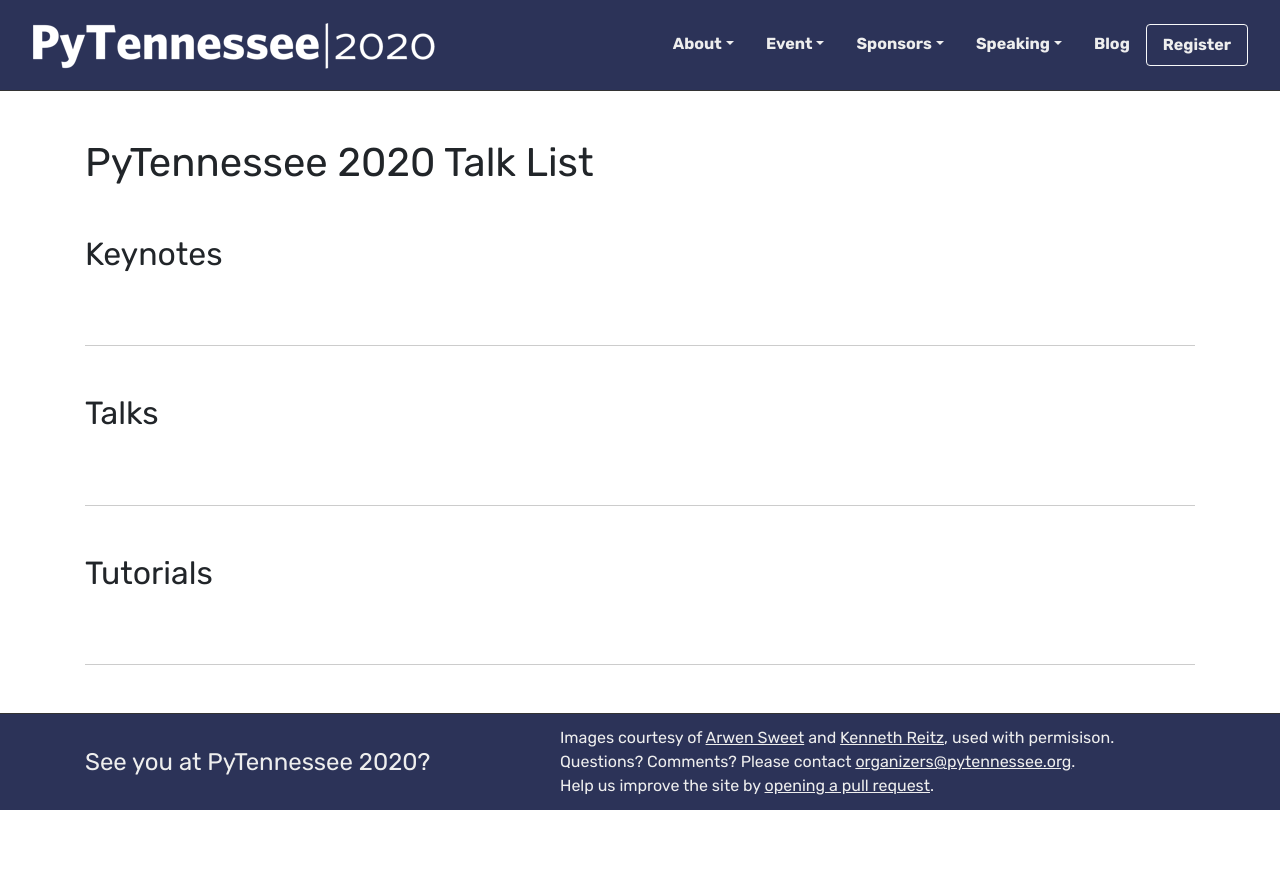
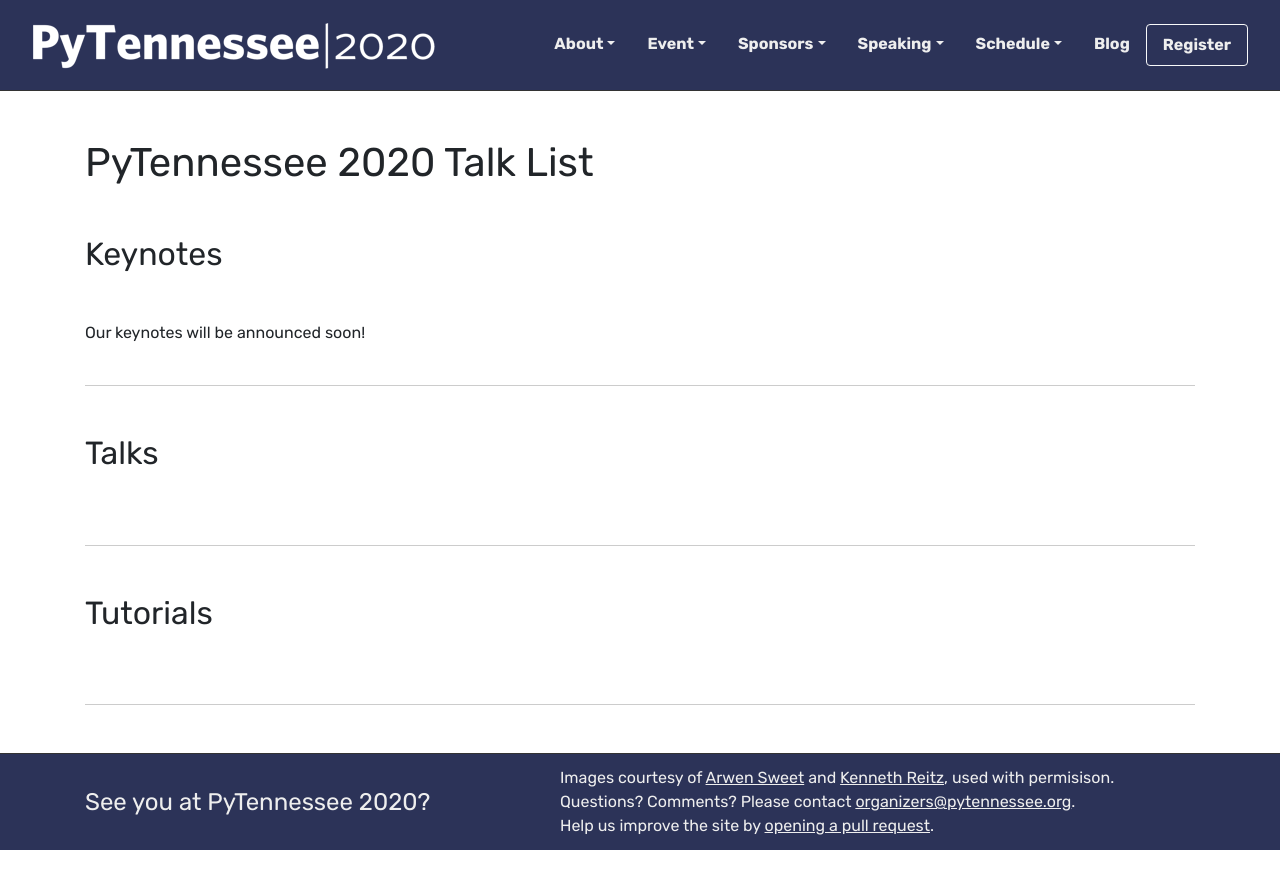
Before and after one commit to pytennessee/pytn-2020, a Jekyll site: the page built from schedule/talks.md, in a window 1280 px wide. Shown: the top 889 px of the page. Built offline with Jekyll 4.4.1, drawn with Linux system fonts in a browser that asks for light colours.

Commit message:
Pre-announcement adjustments to talk pages
1. Enable the schedule header item
2. Fix spacing of talks
3. Add message to talk template when keynotes haven't been announced
yet.

```diff
--- a/_config.yml
+++ b/_config.yml
@@ -26,6 +26,6 @@
 visible:
   sponsors: true
   speaking: true
-  speakers: false
+  speakers: true
   schedule: false
   game-night: false
--- a/schedule/talks.md
+++ b/schedule/talks.md
@@ -11,13 +11,17 @@
 
 <ol class="talks">
 {% assign talks = site.talks | where: 'type', 'keynote' %}
-{% for talk in talks %}
-  <li class="talk">
-    <h3 class="talk-title"><a href="{{ talk.url }}">{{ talk.title }}</a></h3>
-    <h4 class="talk-speakers">{{ talk.speakers | join: ', '}}</h4>
-    <p class="talk-abstract">{{ talk.abstract }}</p>
-  </li>
-{% endfor %}
+{% if talks.size < 1 %}
+  <p>Our keynotes will be announced soon!</p>
+{% else %}
+  {% for talk in talks %}
+    <li class="talk">
+      <h3 class="talk-title"><a href="{{ talk.url }}">{{ talk.title }}</a></h3>
+      <h4 class="talk-speakers">{{ talk.speakers | join: ', '}}</h4>
+      <p class="talk-abstract">{{ talk.abstract }}</p>
+    </li>
+  {% endfor %}
+{% endif %}
 </ol>
 
 ## Talks
--- a/static/styles/pytn.css
+++ b/static/styles/pytn.css
@@ -364,6 +364,10 @@
   margin-top: 1.5rem;
 }
 
+.talk {
+  margin-bottom: 3rem;
+}
+
 
 /*--[ Schedule ]-----*/
 .schedule table {
```
